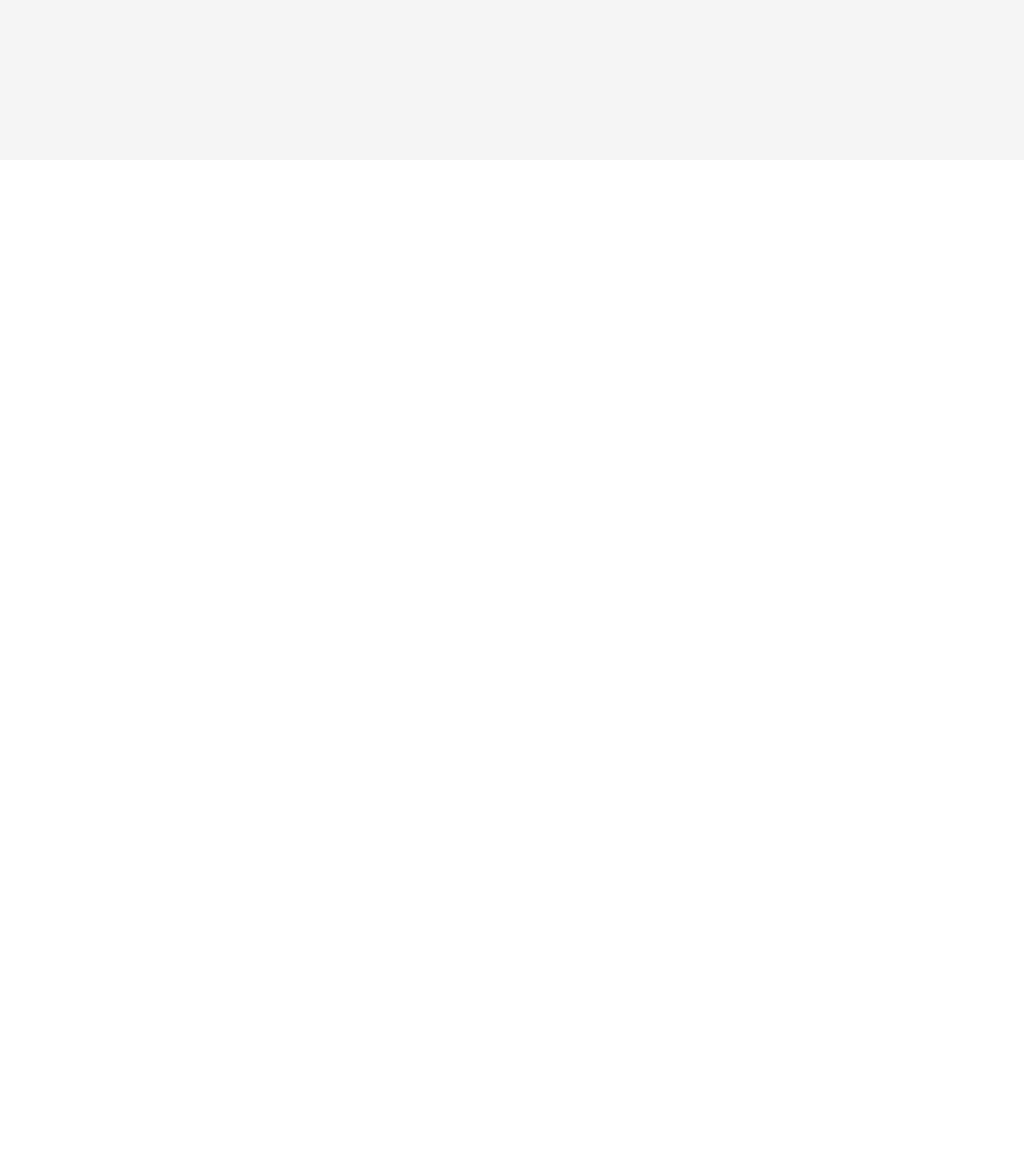
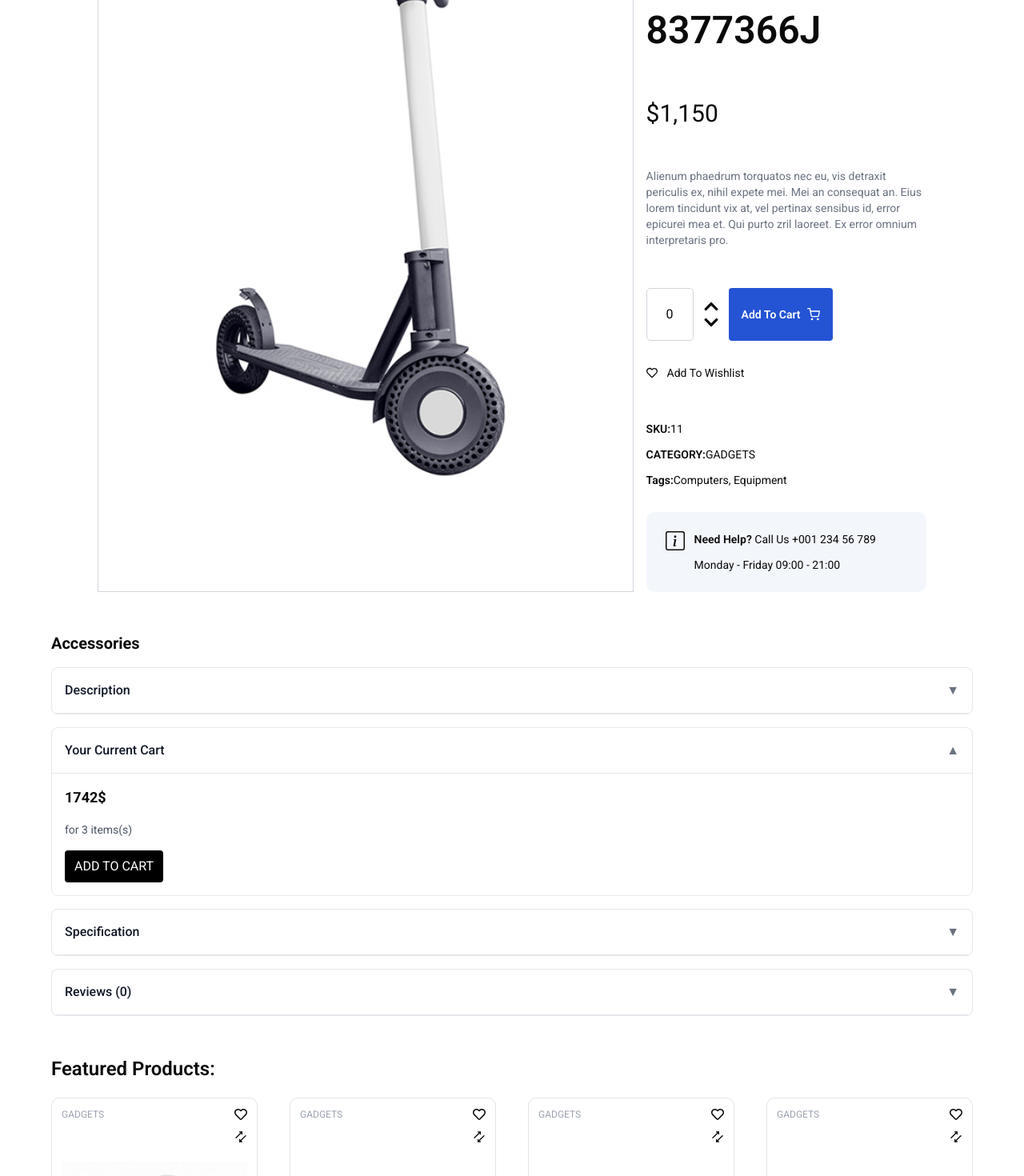
Before and after one commit to rian-expressitbd/gizmos-ecommerce-react, a React (Vite) app: page /product/1 in a window 1280 px wide. Before the commit this address had no page. Shown: the part 600-2070 px from the top of the page at 80% size. Before the commit the page ends 800 px from the top, so only its background shows below. Built offline with nearby package versions, Linux system fonts and the light colour scheme.

Commit message:
feat:created single product details page

```diff
--- a/src/components/Home/Categories/Categories.tsx
+++ b/src/components/Home/Categories/Categories.tsx
@@ -24,7 +24,7 @@ export default function Categories() {
   ];
 
   return (
-    <div className="mx-auto my-[50px] container">
+    <div className="mx-auto my-[50px] w-[90%]">
       <div className="grid grid-cols-1 md:grid-cols-2 lg:grid-cols-3 gap-3">
         {categories.map((category) => (
           <div key={category.id} className="relative">
--- a/src/components/Home/Featured/Featured.tsx
+++ b/src/components/Home/Featured/Featured.tsx
@@ -1,4 +1,5 @@
 import { ProductCard } from "@/components/ui/cards/product-card";
+import { Link } from "react-router-dom";
 
 export default function Featured() {
   const products = [
@@ -81,7 +82,10 @@ export default function Featured() {
       <h2 className="text-2xl font-semibold mb-5">Featured Products:</h2>
       <div className="grid grid-cols-1 md:grid-cols-2 lg:grid-cols-3 xl:grid-cols-4 gap-y-10 gap-x-10">
         {products.map((product) => (
-          <ProductCard product={product} />
+          <Link to={`/product/${product.id}`}>
+            {" "}
+            <ProductCard product={product} />
+          </Link>
         ))}
       </div>
     </div>
--- a/src/components/Home/Slider/Slider.tsx
+++ b/src/components/Home/Slider/Slider.tsx
@@ -58,7 +58,7 @@ export default function Slider() {
         <FaChevronRight />
       </Button>
 
-      <div className="container mx-auto px-4 py-6">
+      <div className="w-[90%] mx-auto px-4 py-6">
         <AnimatePresence mode="wait">
           <motion.div
             key={current}
--- a/src/components/ui/accordion.tsx
+++ b/src/components/ui/accordion.tsx
@@ -21,11 +21,11 @@ export const AccordionTrigger = ({
 }: AccordionTriggerProps) => {
   return (
     <div
-      className="flex justify-between items-center cursor-pointer p-4 bg-gray-100 dark:bg-gray-700 rounded-lg hover:bg-gray-200 dark:hover:bg-gray-600 transition-colors"
+      className="flex justify-between items-center cursor-pointer p-4 border-b border-gray-200 hover:bg-gray-50 transition-colors"
       onClick={onClick}
     >
-      {children}
-      <span className="transform transition-transform duration-200">
+      <span className="font-medium text-gray-900">{children}</span>
+      <span className="transform transition-transform duration-200 text-gray-500">
         {isOpen ? "▲" : "▼"}
       </span>
     </div>
@@ -43,9 +43,7 @@ export const AccordionContent = ({
         isOpen ? "max-h-96" : "max-h-0"
       }`}
     >
-      <div className="p-4 bg-white dark:bg-gray-700 rounded-b-lg">
-        {children}
-      </div>
+      <div className="p-4 bg-white">{children}</div>
     </div>
   );
 };
@@ -54,17 +52,18 @@ export const AccordionContent = ({
 type AccordionProps = {
   trigger: React.ReactNode;
   children: React.ReactNode;
+  defaultOpen?: boolean; // Added this prop type
 };
 
-export const Accordion = ({ trigger, children }: AccordionProps) => {
-  const [isOpen, setIsOpen] = useState(false);
+export const Accordion = ({ trigger, children, defaultOpen = false }: AccordionProps) => {
+  const [isOpen, setIsOpen] = useState(defaultOpen);
 
   const toggleAccordion = () => {
     setIsOpen(!isOpen);
   };
 
   return (
-    <div className="mb-2">
+    <div className="mb-1 border border-gray-200 rounded-lg overflow-hidden">
       <AccordionTrigger onClick={toggleAccordion} isOpen={isOpen}>
         {trigger}
       </AccordionTrigger>
--- /dev/null
+++ b/src/pages/shop/SingleProductDetails/RelatedProducts.tsx
@@ -0,0 +1,9 @@
+import Featured from "@/components/Home/Featured/Featured";
+
+export default function RelatedProducts() {
+  return (
+    <div className="mt-[50px]">
+      <Featured />
+    </div>
+  );
+}
--- /dev/null
+++ b/src/pages/shop/SingleProductDetails/SingleProduct.tsx
@@ -0,0 +1,79 @@
+import { Button } from "@/components/ui/button";
+import { Image } from "@/components/ui/image";
+import { useState } from "react";
+import { BsInfoSquare } from "react-icons/bs";
+import { FaChevronDown, FaChevronUp, FaRegHeart } from "react-icons/fa";
+import { FiShoppingCart } from "react-icons/fi";
+
+export default function SingleProduct() {
+  const [count, setCount] = useState(0);
+  return (
+    <div className="w-[90%] mx-auto mt-[50px] mb-[50px] flex flex-col xl:flex-row gap-4">
+      <Image
+        src="/featured7.jpg"
+        alt="monitor"
+        className="border-gray-300 border-[0.5px] w-full  xl:w-[670px] "
+      />
+      <div className="w-[670px] ">
+        <h1 className="text-5xl leading-[1.5] font-semibold">
+          4K Smart Monitor Vantablack Expo GPS-8377366J
+        </h1>
+        <h2 className="text-3xl mt-[50px]">$1,150</h2>
+        <p className="text-sm mt-[50px] text-gray-500">
+          Alienum phaedrum torquatos nec eu, vis detraxit periculis ex, nihil
+          expete mei. Mei an consequat an. Eius lorem tincidunt vix at, vel
+          pertinax sensibus id, error epicurei mea et. Qui purto zril laoreet.
+          Ex error omnium interpretaris pro.
+        </p>
+        <div className="flex gap-3 items-center mt-[50px]">
+          <div className="border-gray-300 border-[0.5px] rounded-[5px] px-6 py-5">
+            {count}
+          </div>
+          <div className="flex flex-col justify-between">
+            <FaChevronUp onClick={() => setCount(count + 1)} size={20} />
+            <FaChevronDown onClick={() => setCount(count - 1)} size={20} />
+          </div>
+          <Button
+            className="bg-[#2453D4] hover:bg-[#2453D4] px-4 py-2 flex gap-2 items-center h-[66px]"
+            title="addToCartBtn"
+          >
+            <p className="text-sm text-white">Add To Cart</p>
+            <FiShoppingCart />
+          </Button>
+        </div>
+        <div className="flex items-center gap-3 mt-[30px] hover:text-blue-500 hover:cursor-pointer">
+          <FaRegHeart className="text-sm" />
+          <h3 className="text-sm ">Add To Wishlist</h3>
+        </div>
+        <div className="mt-[50px]">
+          <h3 className="text-sm ">
+            <span className="font-semibold">SKU:</span>
+            11
+          </h3>
+          <div className="mt-3">
+            <h3 className="text-sm ">
+              <span className="font-semibold">CATEGORY:</span>
+              GADGETS
+            </h3>
+          </div>
+          <div className="mt-3">
+            <h3 className="text-sm ">
+              <span className="font-semibold">Tags:</span>
+              Computers, Equipment
+            </h3>
+          </div>
+          <div className="mt-[30px] bg-[#F3F6FB] flex items-start gap-3 p-6 rounded-[10px] w-full">
+            <BsInfoSquare size={24} />
+            <div className="flex flex-col">
+              <p className="text-sm">
+                <span className="font-semibold">Need Help? </span>Call Us +001
+                234 56 789
+              </p>
+              <p className="text-sm mt-3">Monday - Friday 09:00 - 21:00</p>
+            </div>
+          </div>
+        </div>
+      </div>
+    </div>
+  );
+}
--- /dev/null
+++ b/src/pages/shop/SingleProductDetails/SingleProductAccordion.tsx
@@ -0,0 +1,50 @@
+import { Accordion } from "@/components/ui/accordion";
+
+
+export const SingleProductAccordion = () => {
+    return (
+      <div className="w-[90%] mx-auto">
+        <h2 className="text-xl font-bold mb-4">Accessories</h2>
+
+        <div className="space-y-4">
+          <Accordion trigger="Description">
+            <div className="space-y-4">
+              <div>
+                <h3 className="font-medium">4K Smart Monitor</h3>
+                <p className="text-sm text-gray-600">VariableNet Expo GPS-587736ck</p>
+                <p className="font-bold mt-1">$1,150</p>
+              </div>
+              <div>
+                <h3 className="font-medium">Multiusre USB Cable</h3>
+                <p className="text-sm text-gray-600">Phone/Tablet/Laptop</p>
+                <p className="font-bold mt-1">$42</p>
+              </div>
+              <div>
+                <h3 className="font-medium">Profous Tablet Q Series</h3>
+                <p className="text-sm text-gray-600">QW-SS814 Professional</p>
+                <p className="font-bold mt-1">$550</p>
+              </div>
+            </div>
+          </Accordion>
+
+          <Accordion trigger="Your Current Cart" defaultOpen={true}>
+            <div className="space-y-4">
+              <p className="font-bold text-lg">1742$</p>
+              <p className="text-sm text-gray-600">for 3 items(s)</p>
+              <button className="bg-black text-white py-2 px-3 rounded hover:bg-gray-800 transition-colors">
+                ADD TO CART
+              </button>
+            </div>
+          </Accordion>
+
+          <Accordion trigger="Specification">
+            <p className="text-gray-600">Product specifications would appear here</p>
+          </Accordion>
+
+          <Accordion trigger="Reviews (0)">
+            <p className="text-gray-600">No reviews yet</p>
+          </Accordion>
+        </div>
+      </div>
+    );
+  };
--- /dev/null
+++ b/src/pages/shop/SingleProductDetails/SingleProductDetails.tsx
@@ -0,0 +1,27 @@
+import Header from "@/components/Home/Header/Header";
+import Navbar from "@/components/Home/Navbar/Navbar";
+import NavbarLower from "@/components/Home/Navbar/NavbarLower";
+import { Breadcrumb } from "@/components/ui/breadcrumb";
+import SingleProduct from "./SingleProduct";
+import Footer from "@/components/Home/Footer/Footer";
+import { SingleProductAccordion } from "./SingleProductAccordion";
+import RelatedProducts from "./RelatedProducts";
+
+export default function SingleProductDetails() {
+  return (
+    <>
+      <Header />
+      <Navbar />
+      <NavbarLower />
+      <div className="w-[90%] mx-auto mt-[30px]">
+        <Breadcrumb />
+        <SingleProduct />
+      </div>
+      <SingleProductAccordion />
+      <RelatedProducts />
+      <div className="mt-[30px] footer_div">
+        <Footer />
+      </div>
+    </>
+  );
+}
--- a/src/routes/AppRouter.tsx
+++ b/src/routes/AppRouter.tsx
@@ -1,5 +1,6 @@
 import App from "@/App";
 import NotFoundPage from "@/pages/NotFoundPage";
+import SingleProductDetails from "@/pages/shop/SingleProductDetails/SingleProductDetails";
 import React from "react";
 import { BrowserRouter, Route, Routes } from "react-router-dom";
 
@@ -8,6 +9,7 @@ const AppRouter: React.FC = () => {
     <BrowserRouter>
       <Routes>
         <Route index element={<App />} />
+        <Route path="/product/:id" element={<SingleProductDetails />} />
 
         <Route path="*" element={<NotFoundPage />} />
       </Routes>
```
